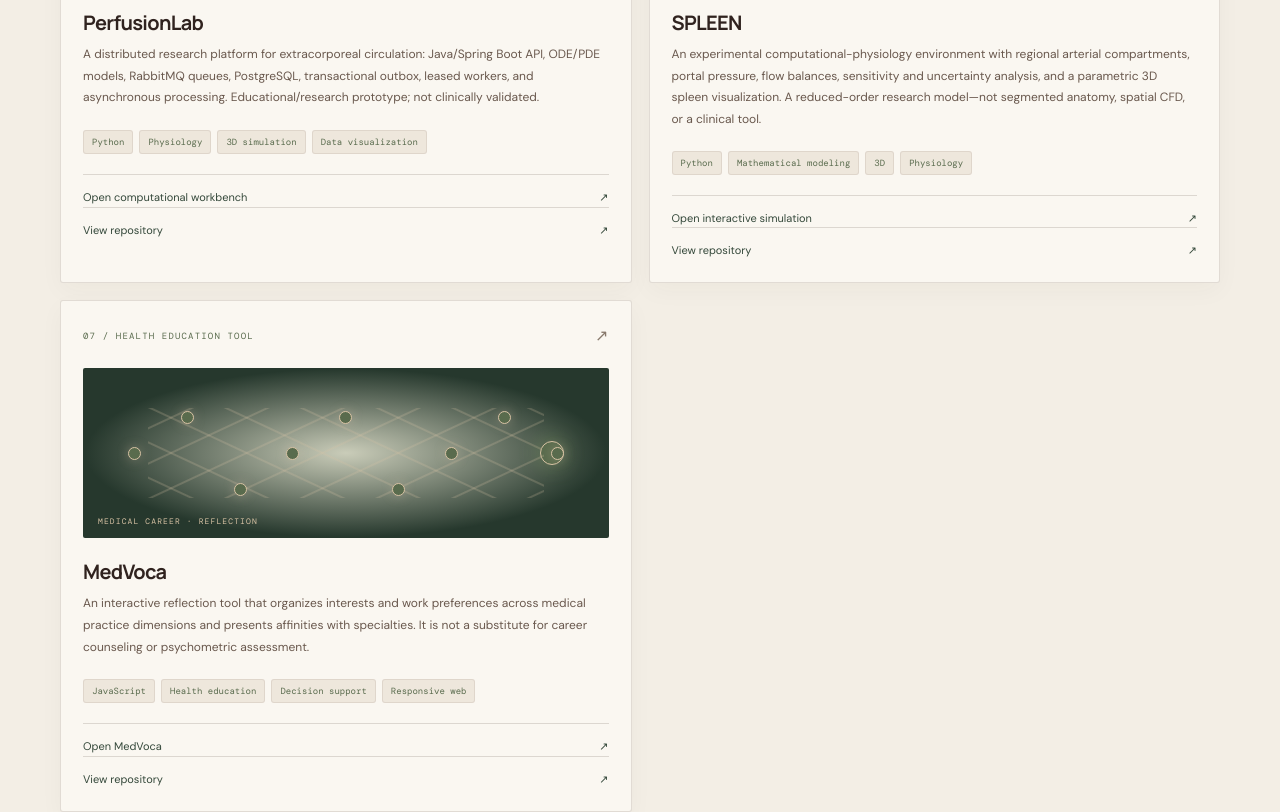
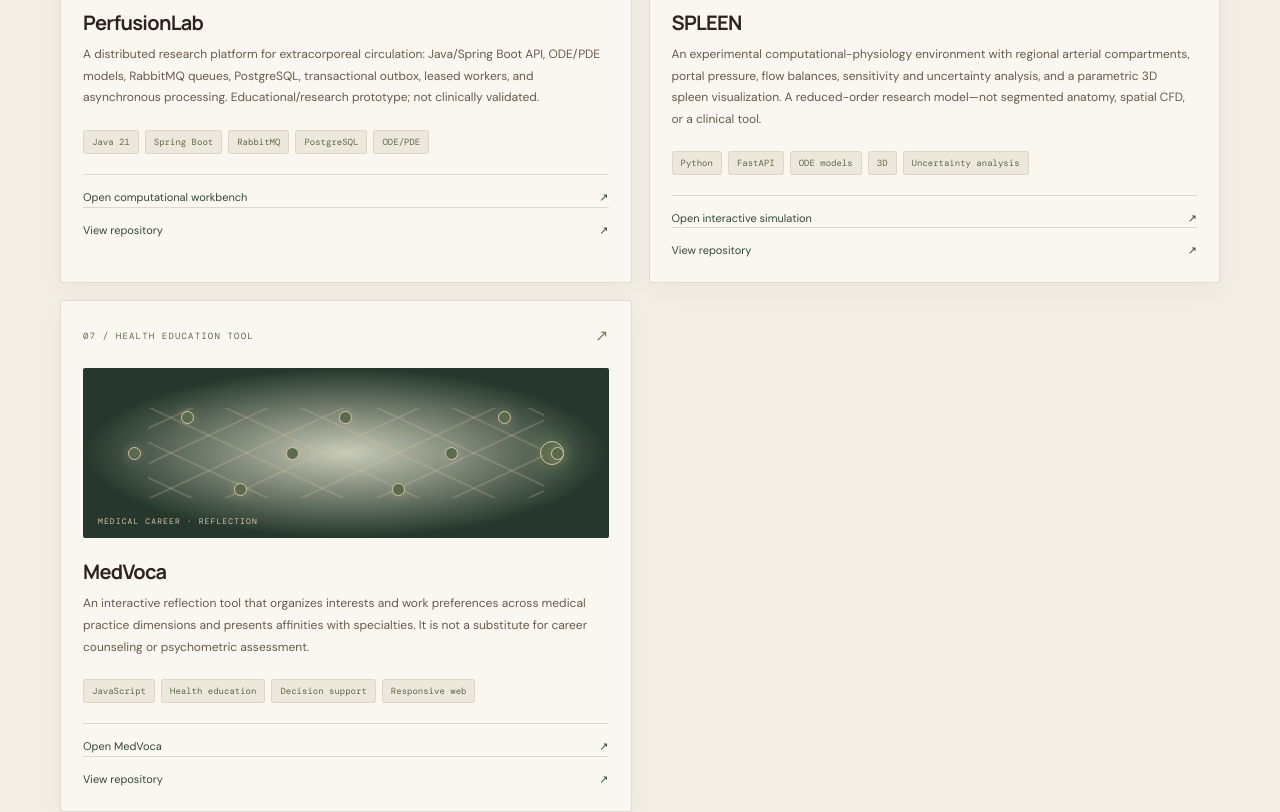
Before and after one commit to iamdatagabs/iamdatagabs, a plain HTML site: page portfolio/en/index.html in a window 1280 px wide. Shown: the part 2880-3692 px from the top of the page. Drawn offline with nearby package versions, Linux system fonts and the light colour scheme; no server answers.

Commit message:
Align portfolio technology tags with health projects

```diff
--- a/portfolio/en/index.html
+++ b/portfolio/en/index.html
@@ -99,14 +99,14 @@
             <div class="project-top"><span class="project-type">05 / HEALTH ENGINEERING LAB</span><span class="project-arrow">↗</span></div>
             <div class="project-art art-heart"><div class="heart-pulse">♡</div><svg viewBox="0 0 500 100" role="img" aria-label="Illustrative physiological signal"><path d="M0 52 H100 L125 52 L145 22 L165 82 L185 4 L205 65 L225 52 H300 L325 52 L345 22 L365 82 L385 4 L405 65 L425 52 H500"/></svg><span class="heart-caption">PHYSIOLOGY · 3D · PERFUSION</span></div>
             <h3>PerfusionLab</h3><p>A distributed research platform for extracorporeal circulation: Java/Spring Boot API, ODE/PDE models, RabbitMQ queues, PostgreSQL, transactional outbox, leased workers, and asynchronous processing. Educational/research prototype; not clinically validated.</p>
-            <div class="tags"><span>Python</span><span>Physiology</span><span>3D simulation</span><span>Data visualization</span></div>
+            <div class="tags"><span>Java 21</span><span>Spring Boot</span><span>RabbitMQ</span><span>PostgreSQL</span><span>ODE/PDE</span></div>
             <a class="project-link" href="https://iamdatagabs.github.io/perfusion_lab/frontend/workbench.html" target="_blank" rel="noreferrer">Open computational workbench <b>↗</b></a><a class="project-link" href="https://github.com/iamdatagabs/perfusion_lab" target="_blank" rel="noreferrer">View repository <b>↗</b></a>
           </article>
           <article class="project-card" data-category="health research software">
             <div class="project-top"><span class="project-type">06 / HEALTH COMPUTING LAB</span><span class="project-arrow">↗</span></div>
             <div class="project-art art-neural"><div class="neural-net"><i></i><i></i><i></i><i></i><i></i><i></i><i></i><i></i><i></i><b></b></div><span class="neural-caption">SPLEEN · PHYSIOLOGY · MODELING</span></div>
             <h3>SPLEEN</h3><p>An experimental computational-physiology environment with regional arterial compartments, portal pressure, flow balances, sensitivity and uncertainty analysis, and a parametric 3D spleen visualization. A reduced-order research model—not segmented anatomy, spatial CFD, or a clinical tool.</p>
-            <div class="tags"><span>Python</span><span>Mathematical modeling</span><span>3D</span><span>Physiology</span></div>
+            <div class="tags"><span>Python</span><span>FastAPI</span><span>ODE models</span><span>3D</span><span>Uncertainty analysis</span></div>
             <a class="project-link" href="https://iamdatagabs.github.io/spleen/" target="_blank" rel="noreferrer">Open interactive simulation <b>↗</b></a><a class="project-link" href="https://github.com/iamdatagabs/spleen" target="_blank" rel="noreferrer">View repository <b>↗</b></a>
           </article>
           <article class="project-card" data-category="health software research">
@@ -133,7 +133,7 @@
             <div class="project-top"><span class="project-type">02 / ENGINEERING REPOSITORY</span><span class="project-arrow">↗</span></div>
             <div class="project-art art-neural"><div class="neural-net"><i></i><i></i><i></i><i></i><i></i><i></i><i></i><i></i><i></i><b></b></div><span class="neural-caption">REPRESENTATION LEARNING</span></div>
             <h3>NeuralRepo</h3><p>An experimental deep learning framework for heterogeneous medical images, focused on cross-domain generalization, domain adaptation, and efficient models (TinyML). Includes exploratory brain MRI tools; it is not a diagnostic system.</p>
-            <div class="tags"><span>PyTorch</span><span>Medical imaging</span><span>TinyML</span></div>
+            <div class="tags"><span>PyTorch</span><span>Medical imaging</span><span>Domain adaptation</span><span>TinyML</span></div>
             <a class="project-link" href="https://github.com/iamdatagabs/neuralrepo" target="_blank" rel="noreferrer">Explore repository <b>↗</b></a>
           </article>
           <article class="project-card" data-category="health data research">
```
